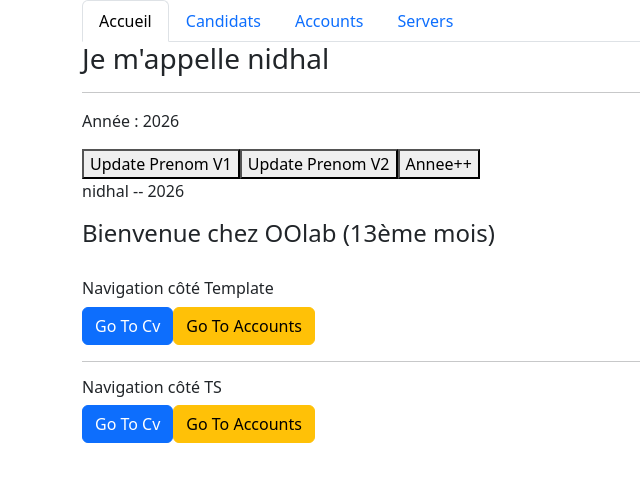
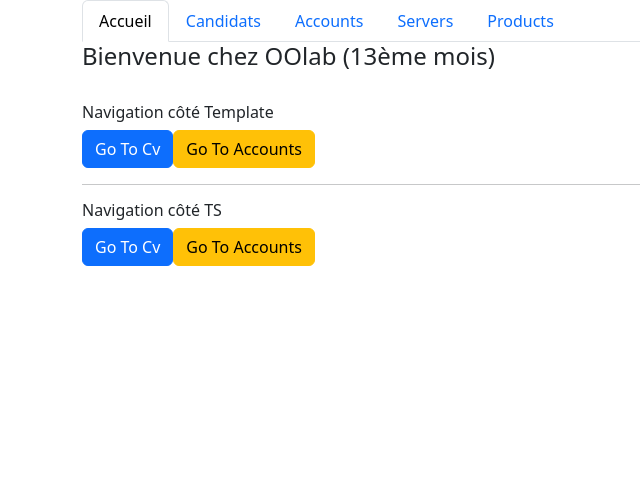
Before and after one commit to n2sy/ng-oolab-26, an Angular app: page / in a window 1280 px wide. Shown: the top 482 px of the page, without its empty margins (0-640 px from the left). Built offline with nearby package versions, Linux system fonts and the light colour scheme.

Commit message:
Exercice Products Signals

```diff
--- a/src/app/app.html
+++ b/src/app/app.html
@@ -10,6 +10,6 @@
   <!-- <app-direct></app-direct> -->
   <!-- <app-manage-servers></app-manage-servers> -->
   <app-navbar></app-navbar>
-  <app-exp-signal></app-exp-signal>
+  <!--<app-exp-signal></app-exp-signal>-->
   <router-outlet></router-outlet>
 </div>
--- a/src/app/navbar/navbar.html
+++ b/src/app/navbar/navbar.html
@@ -26,4 +26,7 @@
   <li class="nav-item">
     <a class="nav-link" routerLink="/servers" routerLinkActive="active">Servers</a>
   </li>
+  <li class="nav-item">
+    <a class="nav-link" routerLink="/products" routerLinkActive="active">Products</a>
+  </li>
 </ul>
```
Also changed, not shown: src/app/app.routing.ts (+6 -5 lines), 2 other files (tests, documents, lock files or other folders).
